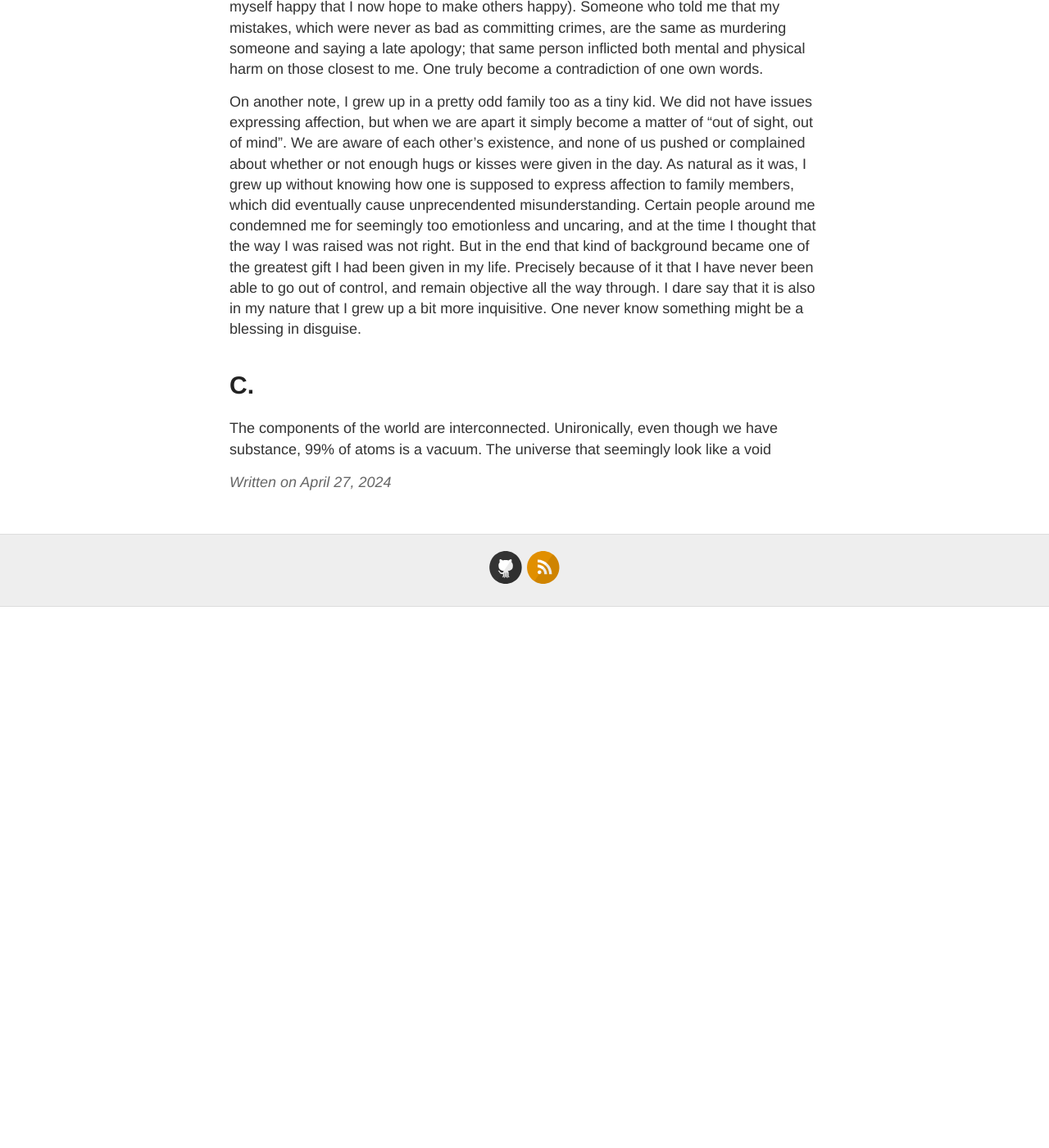
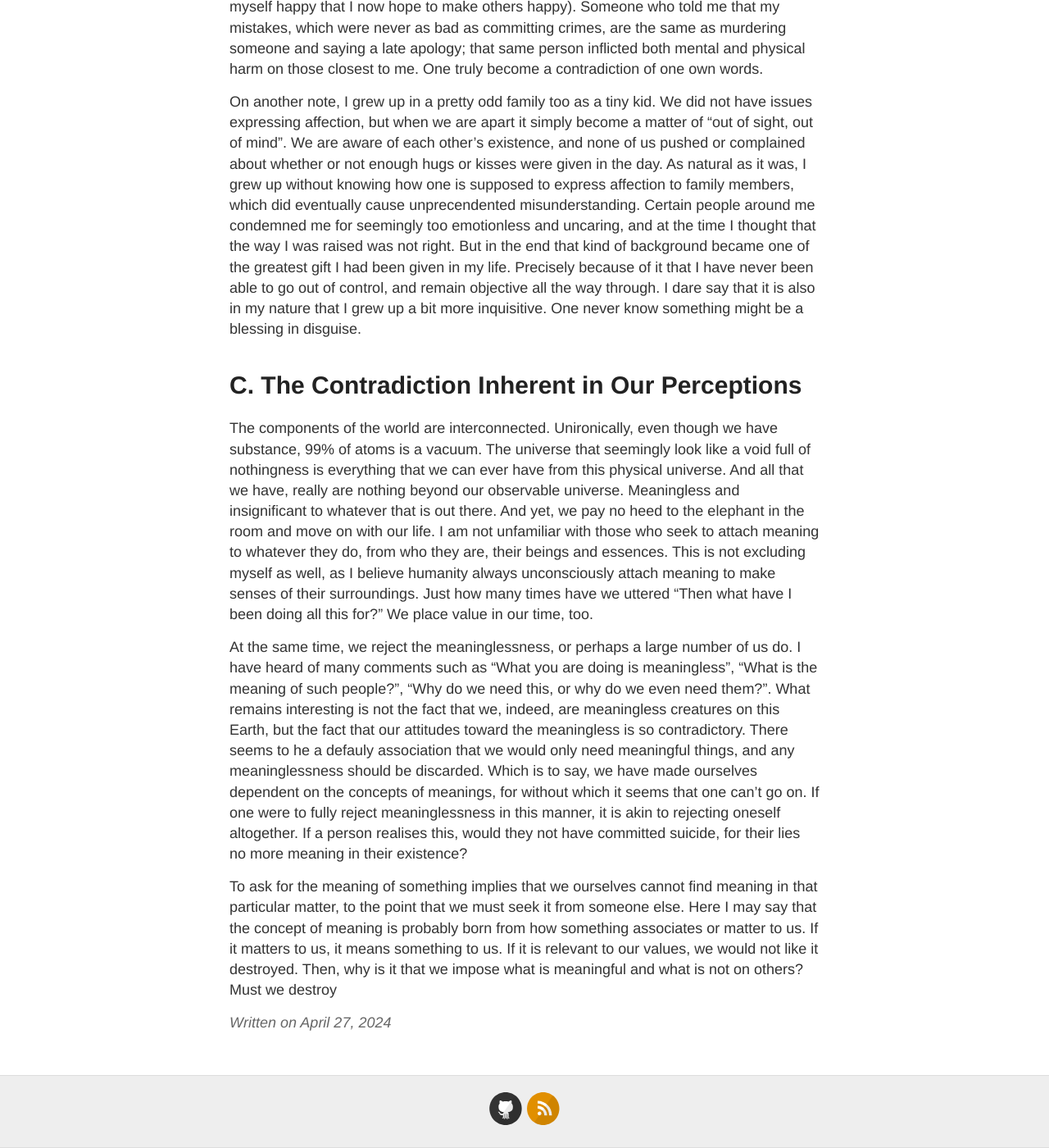
Before and after one commit to theduckshepherd/theduckshepherd.github.io, a Jekyll site: the page built from _posts/2024-04-27-discussion-this-world-is-a-contradiction.md, in a window 1280 px wide and 1400 px high, scrolled down 2924 px. Shown: the whole window at 82% size. Built offline with Jekyll 4.4.1, drawn with Linux system fonts in a browser that asks for light colours; before the commit the page ends 3664 px from its top, so only the background shows below that.

Commit message:
Update 2024-04-27-discussion-this-world-is-a-contradiction.md

```diff
--- a/_posts/2024-04-27-discussion-this-world-is-a-contradiction.md
+++ b/_posts/2024-04-27-discussion-this-world-is-a-contradiction.md
@@ -29,5 +29,9 @@ In saving someone we turn our back against others. In upholding absolute, univer
 
 On another note, I grew up in a pretty odd family too as a tiny kid. We did not have issues expressing affection, but when we are apart it simply become a matter of "out of sight, out of mind". We are aware of each other's existence, and none of us pushed or complained about whether or not enough hugs or kisses were given in the day. As natural as it was, I grew up without knowing how one is supposed to express affection to family members, which did eventually cause unprecendented misunderstanding. Certain people around me condemned me for seemingly too emotionless and uncaring, and at the time I thought that the way I was raised was not right. But in the end that kind of background became one of the greatest gift I had been given in my life. Precisely because of it that I have never been able to go out of control, and remain objective all the way through. I dare say that it is also in my nature that I grew up a bit more inquisitive. One never know something might be a blessing in disguise.
 
-# C.
-The components of the world are interconnected. Unironically, even though we have substance, 99% of atoms is a vacuum. The universe that seemingly look like a void
+# C. The Contradiction Inherent in Our Perceptions
+The components of the world are interconnected. Unironically, even though we have substance, 99% of atoms is a vacuum. The universe that seemingly look like a void full of nothingness is everything that we can ever have from this physical universe. And all that we have, really are nothing beyond our observable universe. Meaningless and insignificant to whatever that is out there. And yet, we pay no heed to the elephant in the room and move on with our life. I am not unfamiliar with those who seek to attach meaning to whatever they do, from who they are, their beings and essences. This is not excluding myself as well, as I believe humanity always unconsciously attach meaning to make senses of their surroundings. Just how many times have we uttered "Then what have I been doing all this for?" We place value in our time, too.
+
+At the same time, we reject the meaninglessness, or perhaps a large number of us do. I have heard of many comments such as "What you are doing is meaningless", "What is the meaning of such people?", "Why do we need this, or why do we even need them?". What remains interesting is not the fact that we, indeed, are meaningless creatures on this Earth, but the fact that our attitudes toward the meaningless is so contradictory. There seems to he a defauly association that we would only need meaningful things, and any meaninglessness should be discarded. Which is to say, we have made ourselves dependent on the concepts of meanings, for without which it seems that one can't go on. If one were to fully reject meaninglessness in this manner, it is akin to rejecting oneself altogether. If a person realises this, would they not have committed suicide, for their lies no more meaning in their existence?
+
+To ask for the meaning of something implies that we ourselves cannot find meaning in that particular matter, to the point that we must seek it from someone else. Here I may say that the concept of meaning is probably born from how something associates or matter to us. If it matters to us, it means something to us. If it is relevant to our values, we would not like it destroyed. Then, why is it that we impose what is meaningful and what is not on others? Must we destroy
```
